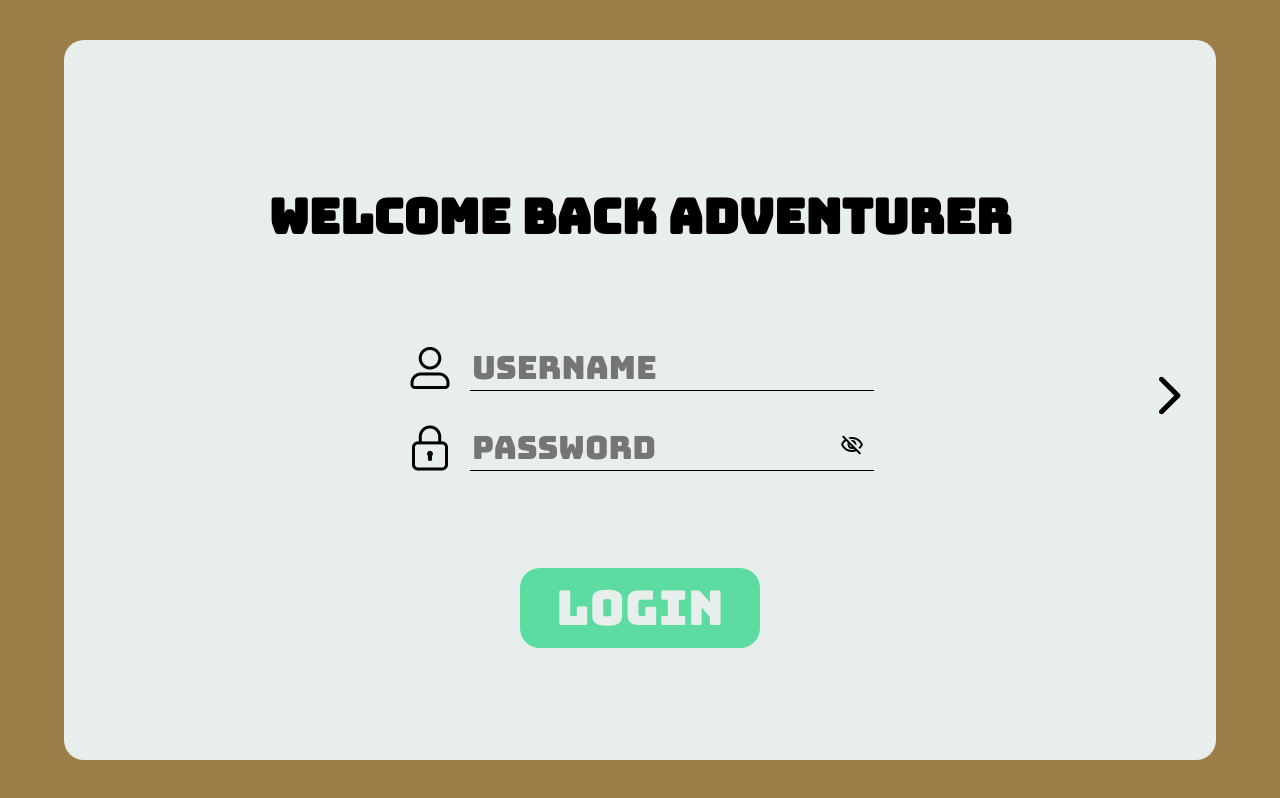
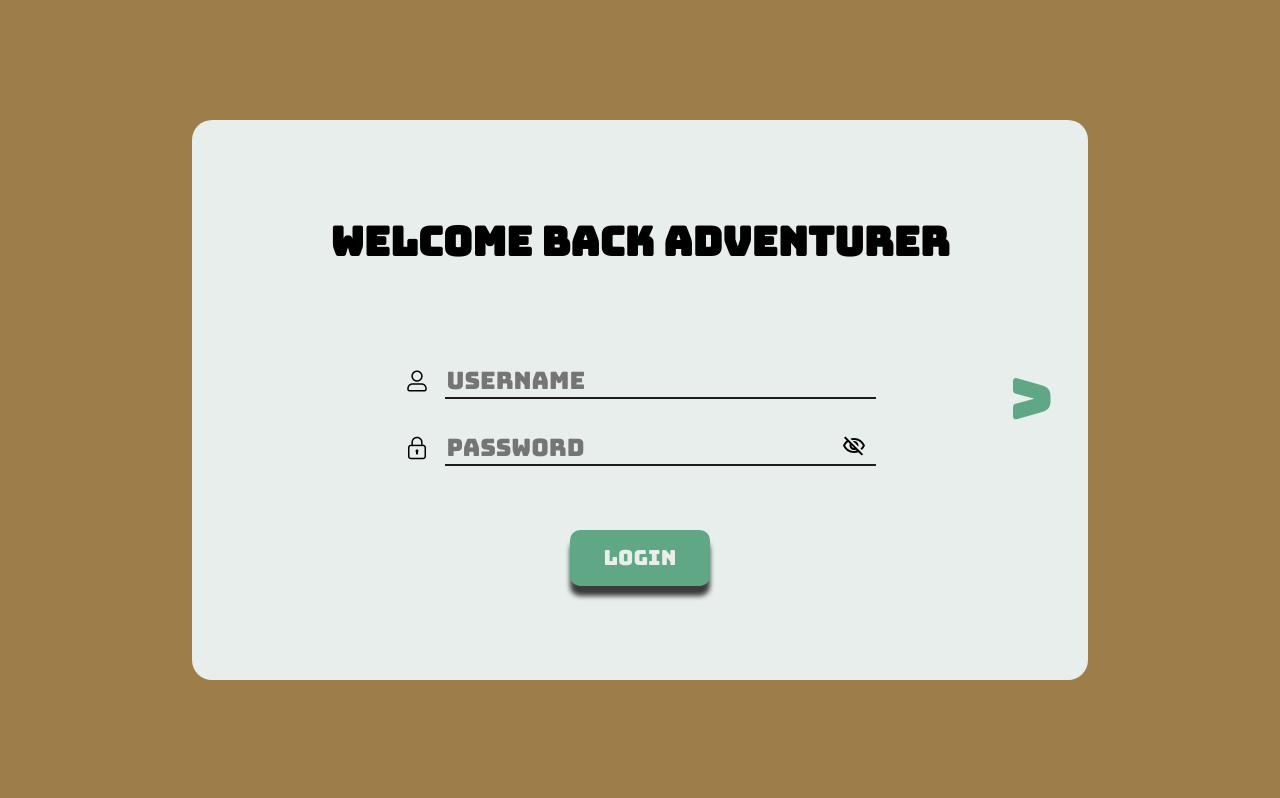
Before and after one commit to YuStudy-Inc/QuizSlayer, a React (Vite) app in the folder Frontend/: page /login in a window 1280 px wide. Built offline with nearby package versions, Linux system fonts and the light colour scheme.

Commit message:
edited the login/sign up page in order to make it consistent with the other pages

```diff
--- a/Frontend/src/Components/Login/Input/Input.css
+++ b/Frontend/src/Components/Login/Input/Input.css
@@ -1,14 +1,24 @@
 .icon {
-    width: 3rem;
+    width: 1.5rem;
+    aspect-ratio: 1/1;
     margin-right: 1rem;
 }
 
 .input_box {
-    background: transparent;
-    border: none;
-    border-bottom: 1px solid #000000;
-    width: 25rem;
-    font-size: 2rem;
+    width: 100%;
+	background: none;
+	border: none;
+    /* background-color: var(--white); */
+	color: var(--black);
+	font-size: 1.5rem;
+	border-bottom: 2px solid var(--black);
+	transition: border-bottom 0.2s ease-in-out;
+    outline: none;
+}
+
+.input_box:focus {
+    border-bottom: 2px solid var(--light-green);
+	outline: none;
 }
 
 .input_container {
--- a/Frontend/src/Components/Login/Login.jsx
+++ b/Frontend/src/Components/Login/Login.jsx
@@ -1,11 +1,6 @@
 import { useNavigate } from "react-router-dom"
-
 import Username from "./Input/Username";
 import Password from "./Input/Password";
-
-import { SvgIcon } from '@mui/material';
-import rightArrow from '@mui/icons-material/ArrowForwardIosRounded';
-
 import "./LoginSignup.css"
 
 const Login = ({onToggle}) => {
@@ -20,14 +15,16 @@ const Login = ({onToggle}) => {
     }
     return (
         <>
-        <div className="login_signup_container">
-            <div className="login_signup_box">
-                <h1 className="welcome_text">WELCOME BACK ADVENTURER</h1>
-                <Username></Username>
-                <Password></Password>
-                <input type="submit" className="submit_button" id="login" value="Login" onClick={() => routeHome()}></input>
-                <span className="to_signup_arrow login_signup_arrow" onClick={handleClick}>
-                    <SvgIcon component={rightArrow}></SvgIcon>
+        <div className="login-signup-container">
+            <div className="login-signup-box">
+                <h1 className="welcome-text">WELCOME BACK ADVENTURER</h1>
+                <div className="input-fields">
+                    <Username></Username>
+                    <Password></Password>
+                </div>
+                <input type="submit" className="submit-button" id="login" value="Login" onClick={() => routeHome()}></input>
+                <span className="to-signup-arrow login-signup-arrow" onClick={handleClick}>
+                    <h1>&gt;</h1>
                 </span>
             </div>
         </div>
--- a/Frontend/src/Components/Login/LoginSignup.css
+++ b/Frontend/src/Components/Login/LoginSignup.css
@@ -1,20 +1,4 @@
-/* * {
-    background: transparent;
-} */
-
-.login_signup_box {
-    position: relative;
-    background-color: #E8EEEC;
-    width: 90vw;
-    height: 90vh;
-    display: flex;
-    align-items: center;
-    justify-content: center;
-    flex-direction: column;
-    border-radius: 20px;
-}
-
-.login_signup_container {
+.login-signup-container {
     background-color: #9D7D48;
     display: flex;
     justify-content: center;
@@ -25,26 +9,51 @@
     min-width: 100%;
 }
 
-.submit_button {
+.login-signup-box {
     position: relative;
-    color: #E8EEEC;
-    font-size: 3rem;
-    background-color: #5CDCA0;
+    background-color: #E8EEEC;
+    width: 70vw;
+    height: 70vh;
+    display: flex;
+    align-items: center;
+    justify-content: center;
+    flex-direction: column;
     border-radius: 20px;
-    border-color: transparent;
-    width: 15rem;
-    height: 5rem;
-    margin-top: 10vh;
-    transition: 0.3s;
+    gap: 3rem;
+}
+
+.welcome-text {
+    background: transparent;
+    font-size: 2.5rem;
+    padding-bottom: 2rem;
+}
+
+.input-fields {
+    display: flex;
+    flex-direction: column;
+}
+
+.submit-button {
+    background-color: var(--dark-green);
+    width: 11vw;
+    height: 7vh;
+    border-radius: 10px;
+    border: transparent;
+    -webkit-box-shadow: 0px 10px 5px 0px rgba(0,0,0,0.75);
+    -moz-box-shadow: 0px 10px 5px 0px rgba(0,0,0,0.75);
+    box-shadow: 0px 10px 5px 0px rgba(0,0,0,0.75);
+    transition: all 0.2s ease-in-out;
+    color: var(--white);
+    font-size: 1.3rem;
     cursor: pointer;
 }
 
-.submit_button:hover {
+.submit-button:hover {
     transform: scale(1.1);
-    background-color: #25d784;
+    background-color: var(--light-green);
 }
 
-.submit_button:active {
+.submit-button:active {
     transform: scale(0.9);
     transform: translateY(2px);
     -webkit-box-shadow: 0px 0px 0px 0px rgba(0,0,0,0.75);
@@ -52,57 +61,29 @@
     box-shadow: 0px 0px 0px 0px rgba(0,0,0,0.75);
 }
 
-.welcome_text {
-    background: transparent;
-    font-size: 3rem;
-    margin-bottom: 10vh;
-    padding-top: 2rem;
+.to-login-arrow {
+    left: 35px;
+    right: auto;
+    color: var(--dark-green);
+    font-size: 2rem;
 }
 
-
-/* .login_signup_container {
-    position: relative;
-} */
-
-.to_login_arrow {
-    left: 35px;
-    right: auto;
+.to-signup-arrow {
+    left: auto;
+    right: 35px;
+    color: var(--dark-green);
+    font-size: 2rem;
 }
 
-.to_signup_arrow {
-    left: auto;
-    right: 35px;
+.login-signup-arrow {
+    position: absolute;
+    background: transparent;
+    transition: all 0.2s ease-in-out;
 }
 
-.login_signup_arrow {
-    position: absolute;
-    background: transparent;
-    transform: scale(2);
-}
-
-.login_signup_arrow:hover {
+.login-signup-arrow:hover {
     cursor: pointer;
     transition: 0.3s;
-    transform: scale(2.5);
+    transform: scale(1.2);
+    color: var(--light-green);
 }
-
-.loading-screen-container {
-    position: absolute;
-    width: 100%;
-    height: 100vh;
-    background-color: var(--black);
-    z-index: 1000;
-    display: flex;
-    align-items: center;
-    justify-content: center;
-    animation: move-out 1.5s 2s forwards ease-in-out;
-}
-
-@keyframes move-out {
-    0% {
-        transform: translateX(0%);
-    }
-    100% {
-        transform: translateX(-100%);
-    }
-}
--- a/Frontend/src/Components/Login/Signup.jsx
+++ b/Frontend/src/Components/Login/Signup.jsx
@@ -1,11 +1,6 @@
 import { useNavigate } from "react-router-dom"
-
 import Username from "./Input/Username";
 import Password from "./Input/Password";
-
-import { SvgIcon } from '@mui/material';
-import leftArrow from '@mui/icons-material/ArrowBackIosRounded';
-
 import "./LoginSignup.css"
 
 const Signup = ({ onToggle }) => {
@@ -21,15 +16,17 @@ const Signup = ({ onToggle }) => {
 
     return (
         <>
-        <div className="login_signup_container">
-            <div className="login_signup_box">
-                <h1 className="welcome_text">HELP WANTED</h1>
-                <Username></Username>
-                <Password></Password>
-                <Password></Password>
-                <input type="submit" className="submit_button" id="signup" value="Sign Up" onClick={() => routeHome()}></input>
-                <span className="to_login_arrow login_signup_arrow" onClick={handleClick}>
-                    <SvgIcon component={leftArrow}></SvgIcon>
+        <div className="login-signup-container">
+            <div className="login-signup-box">
+                <h1 className="welcome-text">HELP WANTED</h1>
+                <div className="input-fields">
+                    <Username></Username>
+                    <Password></Password>
+                    <Password></Password>
+                </div>
+                <input type="submit" className="submit-button" id="signup" value="Sign Up" onClick={() => routeHome()}></input>
+                <span className="to-login-arrow login-signup-arrow" onClick={handleClick}>
+                    <h1>&lt;</h1>
                 </span>
             </div>
         </div>
```
